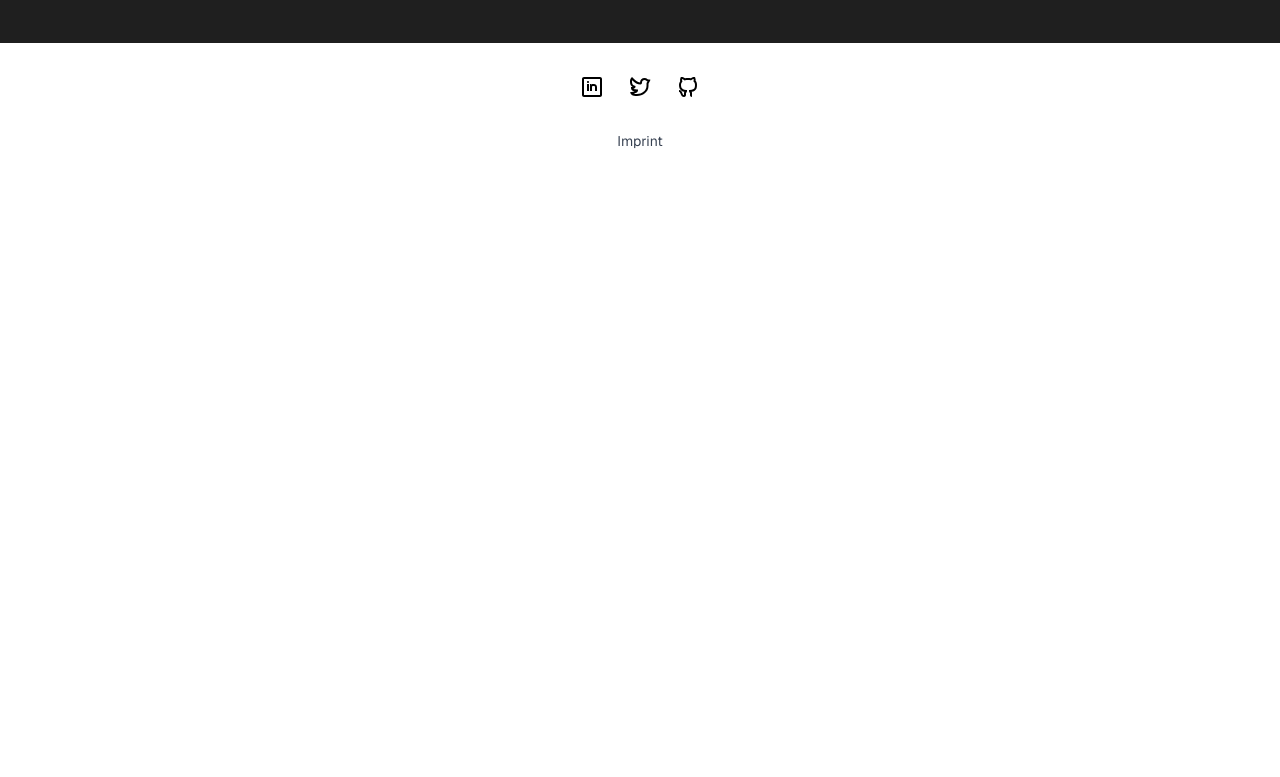
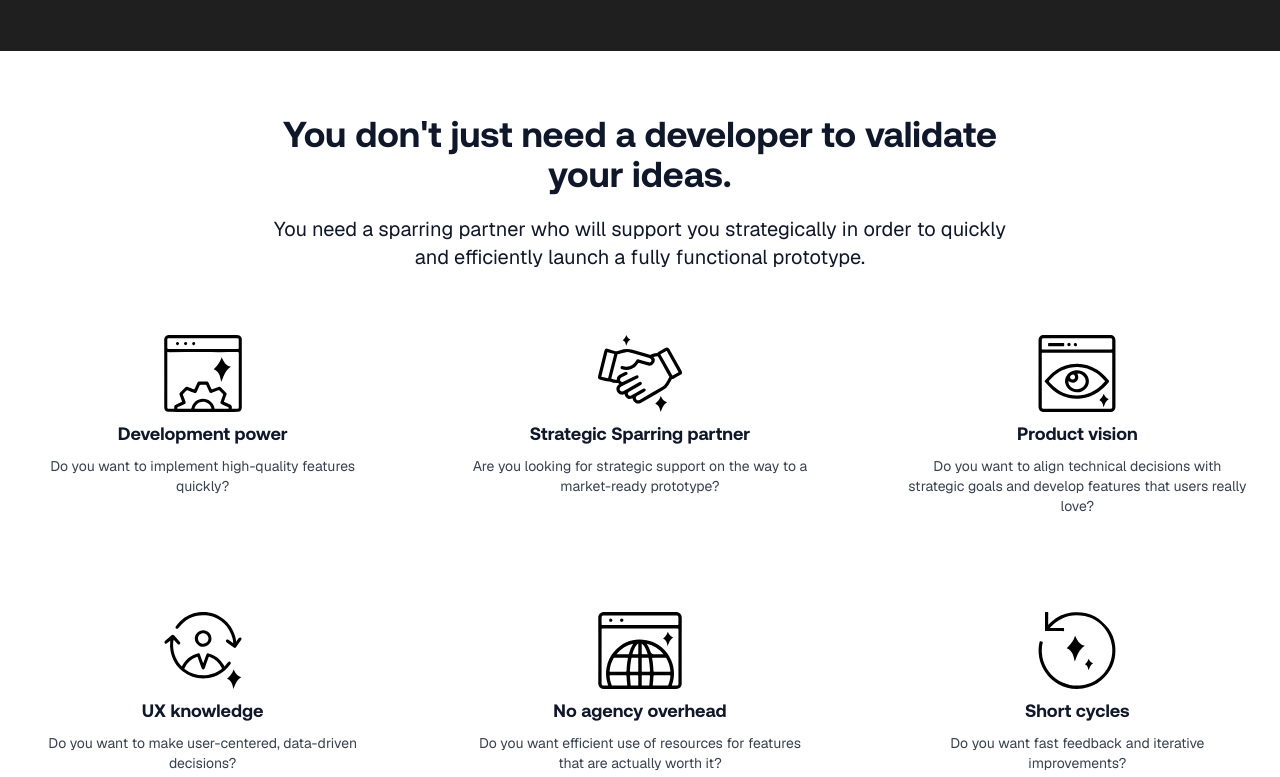
Before and after one commit to marvin-splitt/msdev.digital, a Next.js app: page / in a window 1280 px wide. Shown: the part 743-1520 px from the top of the page. Before the commit the page ends 926 px from the top, so only its background shows below. Built offline with nearby package versions, Linux system fonts and the light colour scheme.

Commit message:
feat(benefits): add benefits section

```diff
--- a/app/page.tsx
+++ b/app/page.tsx
@@ -7,12 +7,14 @@ import Link from "next/link";
 import GitHub from "@/public/icons/github.svg";
 import Twitter from "@/public/icons/twitter.svg";
 import LinkedIn from "@/public/icons/linkedin.svg";
+import { BenefitsSection } from "@/components/benefits-section";
 
 export default function Home() {
   return (
     <>
       <HeroSection />
       <LogoSection />
+      <BenefitsSection />
       <div className="flex flex-row justify-center gap-6 mt-8 items-center">
         <Link href="https://www.linkedin.com/in/marvin-splitt/">
           <Image src={LinkedIn} height={24} width={24} alt="LinkedIn" />
--- /dev/null
+++ b/components/benefits-section.tsx
@@ -0,0 +1,76 @@
+import DevelopmentIcon from "@/public/benefits/development.svg";
+import AgencyIcon from "@/public/benefits/agency-overhead.svg";
+import ProductVisionIcon from "@/public/benefits/product-vision.svg";
+import ShortCyclesIcon from "@/public/benefits/short-cycles.svg";
+import SparringPartnerIcon from "@/public/benefits/sparring-partner.svg";
+import UxKnowledgeIcon from "@/public/benefits/ux-knowledge.svg";
+import Image, { StaticImageData } from "next/image";
+
+type Benefit = {
+  title: string;
+  description: string;
+  image: StaticImageData;
+};
+
+const Benefits: Benefit[] = [
+  {
+    title: "Development power",
+    description: "Do you want to implement high-quality features quickly?",
+    image: DevelopmentIcon,
+  },
+  {
+    title: "Strategic Sparring partner",
+    description:
+      "Are you looking for strategic support on the way to a market-ready prototype?",
+    image: SparringPartnerIcon,
+  },
+  {
+    title: "Product vision",
+    description:
+      "Do you want to align technical decisions with strategic goals and develop features that users really love?",
+    image: ProductVisionIcon,
+  },
+  {
+    title: "UX knowledge",
+    description: "Do you want to make user-centered, data-driven decisions?",
+    image: UxKnowledgeIcon,
+  },
+  {
+    title: "No agency overhead",
+    description:
+      "Do you want efficient use of resources for features that are actually worth it? ",
+    image: AgencyIcon,
+  },
+  {
+    title: "Short cycles",
+    description: "Do you want fast feedback and iterative improvements?",
+    image: ShortCyclesIcon,
+  },
+];
+
+export const BenefitsSection: React.FC = () => {
+  return (
+    <div className="container mt-16 text-center flex flex-col items-center">
+      <h2 className="md:text-4xl font-semibold text-2xl max-w-3xl">
+        You don&apos;t just need a developer to validate your ideas.
+      </h2>
+      <p className="mt-5 md:text-xl text-lg max-w-3xl">
+        You need a sparring partner who will support you strategically in order
+        to quickly and efficiently launch a fully functional prototype.
+      </p>
+      <div className="grid grid-rows-6 sm:grid-cols-2 sm:grid-rows-3 lg:grid-cols-3 lg:grid-rows-2 gap-8 sm:gap-24 mt-16 ">
+        {Benefits.map((benefit) => (
+          <div key={benefit.title} className="flex flex-col items-center gap-2">
+            <Image
+              src={benefit.image}
+              alt={benefit.title}
+              className="object-contain w-18 h-18"
+            />
+            <h3 className="font-semibold text-lg">{benefit.title}</h3>
+            <p className="text-gray-700 text-sm">{benefit.description}</p>
+          </div>
+        ))}
+      </div>
+    </div>
+  );
+};
--- a/components/hero-section.tsx
+++ b/components/hero-section.tsx
@@ -15,7 +15,7 @@ export const HeroSection: React.FC = () => {
           <span className="text-accent whitespace-nowrap">user-centric</span>
           <br /> prototypes
         </h1>
-        <p className="max-w-3xl text-center lg:text-xl mt-6">
+        <p className="max-w-3xl text-center text-lg lg:text-2xl mt-6">
           Production-ready applications for start and scale-ups.{" "}
           <br className="hidden xs:block" />
           Fast, efficient and without unnecessary costs.
@@ -36,7 +36,7 @@ export const HeroSection: React.FC = () => {
           href="https://cal.com/msplitt/prototype-audit"
           className="font-semibold"
         >
-          Get a free Prototype Audit
+          Book Prototype Audit
         </Link>
       </Button>
       <p className="text-gray-700 text-sm mt-2">20min MVP Feedback</p>
--- a/components/logo-section.tsx
+++ b/components/logo-section.tsx
@@ -50,7 +50,7 @@ export const LogoSection: React.FC = () => {
         />
       </div>
       <div
-        className="flex w-[400%] animate-scrolling-container sm:w-[100%] lg:hidden gap-12 px-8 items-center"
+        className="flex w-[400%] animate-scrolling-container sm:w-full lg:hidden gap-12 px-8 items-center"
         aria-hidden={true}
       >
         <Image
```
